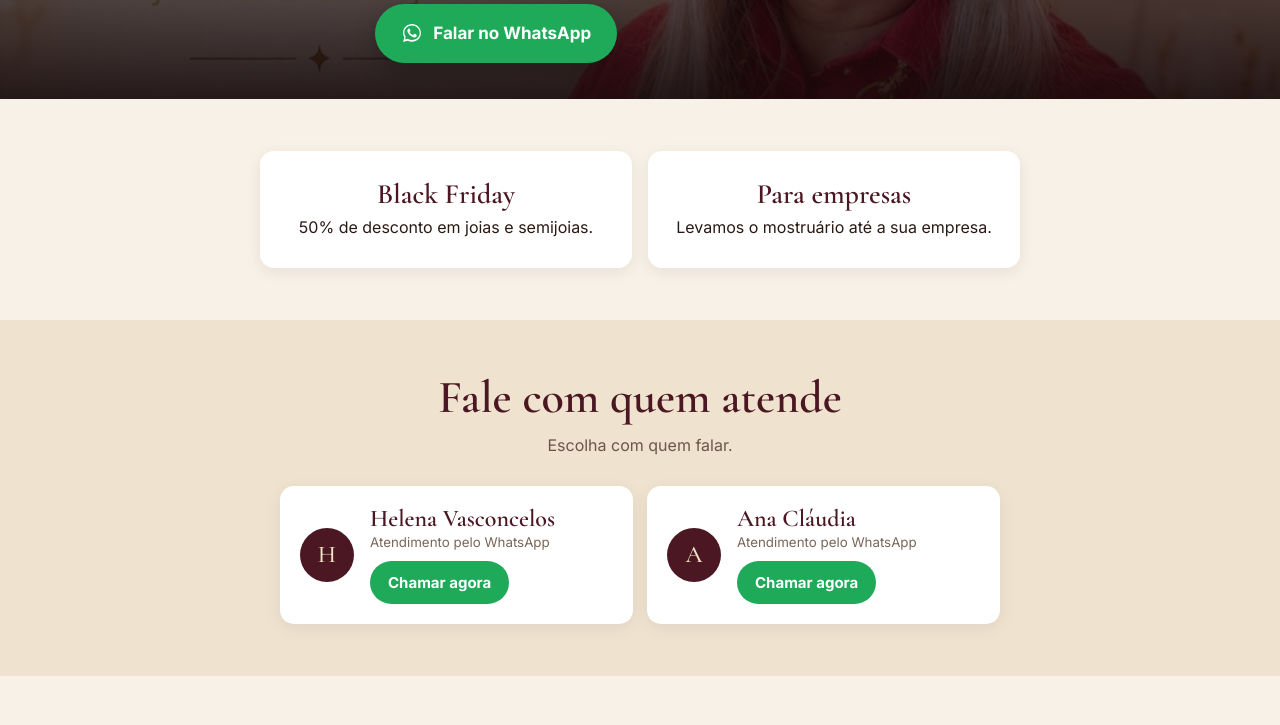
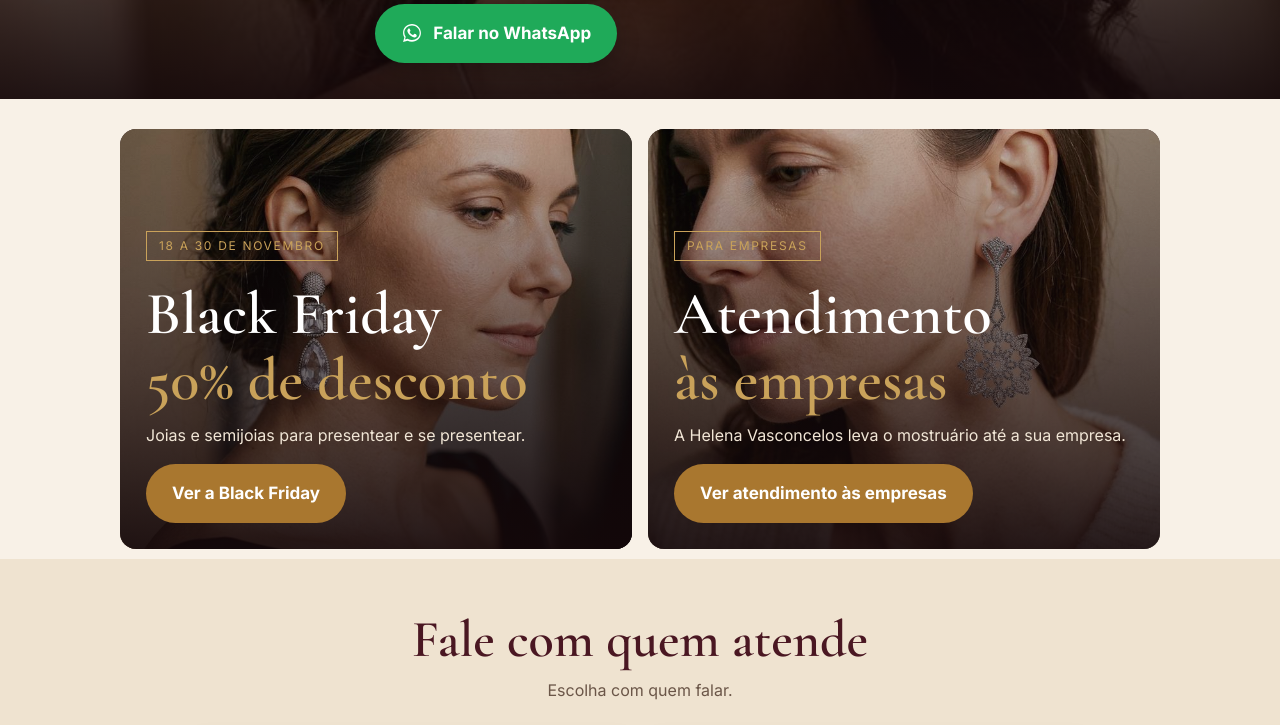
Before and after one commit to ProfGiancarllo/helenavasconcelos, a plain HTML site: page index.html in a window 1280 px wide. Shown: the part 395-1120 px from the top of the page. Drawn offline with nearby package versions, Linux system fonts and the light colour scheme.

Commit message:
Destaques grandes Black Friday e Empresas; contatos de WhatsApp logo apos o topo
Co-Authored-By: Claude Sonnet 5.5 <noreply@anthropic.com>
Claude-Session: https://claude.ai/code/session_01UBf98viCyEpiZ7PcMQZV6i

```diff
--- a/index.html
+++ b/index.html
@@ -5,8 +5,11 @@
 <!-- Pixel da Meta (opcional): cole aqui o código do pixel para medir os cliques no WhatsApp. -->
 </head><body data-msg="Olá! Vim pelo site da Helena Vasconcelos.">
 <div class="top"><b>Helena Vasconcelos</b><br>Joias &amp; Semijoias</div>
-<header class="hero" style="min-height:min(52vh,420px)"><img class="bg" src="img/p00.jpg" alt=""><div class="wrap"><h1>Elegância nos <em>detalhes</em></h1><p class="lead">Joias e semijoias em Rio Verde.</p><a class="btn" data-wa href="#contato"><svg viewBox="0 0 32 32"><path d="M16 3C8.8 3 3 8.7 3 15.8c0 2.5.7 4.8 1.9 6.8L3 29l6.6-1.8c1.9 1 4 1.6 6.4 1.6 7.2 0 13-5.7 13-12.8S23.200 3 16 3zm0 23.300c-2.100 0-4.100-.6-5.800-1.700l-.4-.2-3.900 1 1-3.800-.3-.4c-1.200-1.800-1.800-3.800-1.800-5.900C4.800 9.700 9.800 5 16 5s11.200 4.700 11.200 10.800S22.200 26.300 16 26.300zm6.200-8c-.3-.2-2-1-2.300-1.100-.3-.1-.5-.2-.8.200-.2.300-.9 1.100-1.100 1.300-.2.200-.4.300-.7.100-2-1-3.300-1.800-4.600-4-.3-.6.300-.5 1-1.700.1-.2.100-.4 0-.6l-1-2.400c-.3-.6-.5-.5-.8-.5h-.6c-.2 0-.6.100-.9.400-.3.300-1.200 1.200-1.200 2.900s1.200 3.400 1.400 3.600c.2.200 2.400 3.700 5.800 5.100 2.100.9 3 1 4 .8.600-.1 2-.8 2.300-1.600.3-.8.300-1.500.2-1.600-.1-.2-.3-.2-.6-.4z"/></svg> Falar no WhatsApp</a></div></header>
-<section><div class="wrap"><div class="hub"><a href="black-friday.html"><h3>Black Friday</h3><p>50% de desconto em joias e semijoias.</p></a><a href="empresas.html"><h3>Para empresas</h3><p>Levamos o mostruário até a sua empresa.</p></a></div></div></section>
+<header class="hero" style="min-height:min(52vh,420px)"><img class="bg" src="img/p29.jpg" alt=""><div class="wrap"><h1>Elegância nos <em>detalhes</em></h1><p class="lead">Joias e semijoias em Rio Verde.</p><a class="btn" data-wa href="#contato"><svg viewBox="0 0 32 32"><path d="M16 3C8.8 3 3 8.7 3 15.8c0 2.5.7 4.8 1.9 6.8L3 29l6.6-1.8c1.9 1 4 1.6 6.4 1.6 7.2 0 13-5.7 13-12.8S23.200 3 16 3zm0 23.300c-2.100 0-4.100-.6-5.800-1.700l-.4-.2-3.900 1 1-3.800-.3-.4c-1.200-1.800-1.800-3.800-1.800-5.900C4.800 9.700 9.800 5 16 5s11.200 4.700 11.200 10.800S22.200 26.300 16 26.300zm6.200-8c-.3-.2-2-1-2.300-1.100-.3-.1-.5-.2-.8.200-.2.300-.9 1.100-1.100 1.300-.2.200-.4.300-.7.100-2-1-3.300-1.800-4.600-4-.3-.6.300-.5 1-1.700.1-.2.100-.4 0-.6l-1-2.400c-.3-.6-.5-.5-.8-.5h-.6c-.2 0-.6.100-.9.400-.3.300-1.200 1.200-1.200 2.900s1.200 3.400 1.400 3.600c.2.200 2.400 3.700 5.800 5.100 2.100.9 3 1 4 .8.600-.1 2-.8 2.300-1.600.3-.8.300-1.500.2-1.600-.1-.2-.3-.2-.6-.4z"/></svg> Falar no WhatsApp</a></div></header>
+<section style="padding:30px 0 10px"><div class="wrap"><div class="big">
+<a class="bn bf" href="black-friday.html"><img src="img/p12.jpg" alt=""><div><span class="tag">18 a 30 de novembro</span><h2>Black Friday<br><em>50% de desconto</em></h2><p>Joias e semijoias para presentear e se presentear.</p><span class="btn">Ver a Black Friday</span></div></a>
+<a class="bn em" href="empresas.html"><img src="img/p03.jpg" alt=""><div><span class="tag">Para empresas</span><h2>Atendimento<br><em>às empresas</em></h2><p>A Helena Vasconcelos leva o mostruário até a sua empresa.</p><span class="btn">Ver atendimento às empresas</span></div></a>
+</div></div></section>
 <section class="alt" id="contato"><div class="wrap"><h2>Fale com quem atende</h2><p class="sub">Escolha com quem falar.</p><div class="cards" id="cards"></div></div></section><section id="onde"><div class="wrap"><h2>Onde comprar</h2><p class="sub">Venha até a loja ou compre pelos nossos canais online.</p><div class="onde" id="lojas"></div></div></section>
 <section><div class="wrap"><div class="about"><img loading="lazy" alt="Helena Vasconcelos" src="img/p00.jpg"><div><h2>Helena Vasconcelos</h2><p>Joias e semijoias com atendimento próximo, para você escolher com calma e presentear com segurança.</p></div></div></div></section><footer><p><b>Helena Vasconcelos Joias e Semijoias</b></p><p><a href="https://www.google.com/maps/search/?api=1&query=Avenida+Jos%C3%A9+Walter+90+Vit%C3%B3ria+R%C3%A9gia+Rio+Verde+GO" target="_blank" rel="noopener">Avenida José Walter, 90, Vitória Régia · Rio Verde, GO</a></p><p><a href="https://www.instagram.com/h.vasconcelos.joias" target="_blank" rel="noopener">@h.vasconcelos.joias</a></p></footer>
 <div class="sticky"><a class="btn" data-wa href="#contato"><svg viewBox="0 0 32 32"><path d="M16 3C8.8 3 3 8.7 3 15.8c0 2.5.7 4.8 1.9 6.8L3 29l6.6-1.8c1.9 1 4 1.6 6.4 1.6 7.2 0 13-5.7 13-12.8S23.200 3 16 3zm0 23.300c-2.100 0-4.100-.6-5.800-1.700l-.4-.2-3.900 1 1-3.800-.3-.4c-1.200-1.800-1.800-3.800-1.800-5.900C4.800 9.700 9.800 5 16 5s11.200 4.700 11.200 10.800S22.200 26.300 16 26.300zm6.200-8c-.3-.2-2-1-2.300-1.100-.3-.1-.5-.2-.8.200-.2.300-.9 1.100-1.100 1.300-.2.200-.4.300-.7.100-2-1-3.300-1.800-4.600-4-.3-.6.300-.5 1-1.700.1-.2.100-.4 0-.6l-1-2.400c-.3-.6-.5-.5-.8-.5h-.6c-.2 0-.6.100-.9.400-.3.300-1.200 1.200-1.200 2.900s1.200 3.400 1.400 3.600c.2.200 2.400 3.700 5.800 5.100 2.100.9 3 1 4 .8.600-.1 2-.8 2.300-1.600.3-.8.300-1.500.2-1.600-.1-.2-.3-.2-.6-.4z"/></svg> Falar no WhatsApp</a></div><script src="app.js"></script></body></html>
--- a/style.css
+++ b/style.css
@@ -64,3 +64,19 @@ footer a{color:var(--gold2)}
 .box .btn{padding:12px 20px;font-size:15px;box-shadow:none}
 .box.full{grid-column:1/-1}
 .map{width:100%;height:260px;border:0;border-radius:10px;margin-bottom:14px}
+.big{display:grid;gap:16px}
+@media(min-width:800px){.big{grid-template-columns:1fr 1fr}}
+.bn{position:relative;display:flex;align-items:flex-end;min-height:420px;border-radius:16px;overflow:hidden;color:#fff;text-decoration:none;background:#1d0f12}
+.bn img{position:absolute;inset:0;width:100%;height:100%;object-fit:cover;opacity:.8}
+.bn:after{content:"";position:absolute;inset:0;background:linear-gradient(180deg,rgba(20,8,10,.05),rgba(20,8,10,.9))}
+.bn div{position:relative;z-index:2;padding:26px}
+.bn h2{color:#fff;text-align:left;font-size:clamp(40px,10vw,60px);margin:6px 0 10px}
+.bn h2 em{color:var(--gold2);font-style:normal}
+.bn p{margin-bottom:16px;color:#f1e6d6}
+.bn .btn{background:var(--gold);box-shadow:none}
+.cards{max-width:900px}
+.card{padding:26px}
+.card .av{width:68px;height:68px;font-size:30px}
+.card h3{font-size:30px}
+.card .btn{padding:14px 26px;font-size:17px;box-shadow:0 6px 16px rgba(31,170,89,.35)}
+section#contato h2{font-size:clamp(34px,7vw,52px)}
```
Also changed, not shown: black-friday.html (+1 -1 lines), empresas.html (+1 -1 lines).
